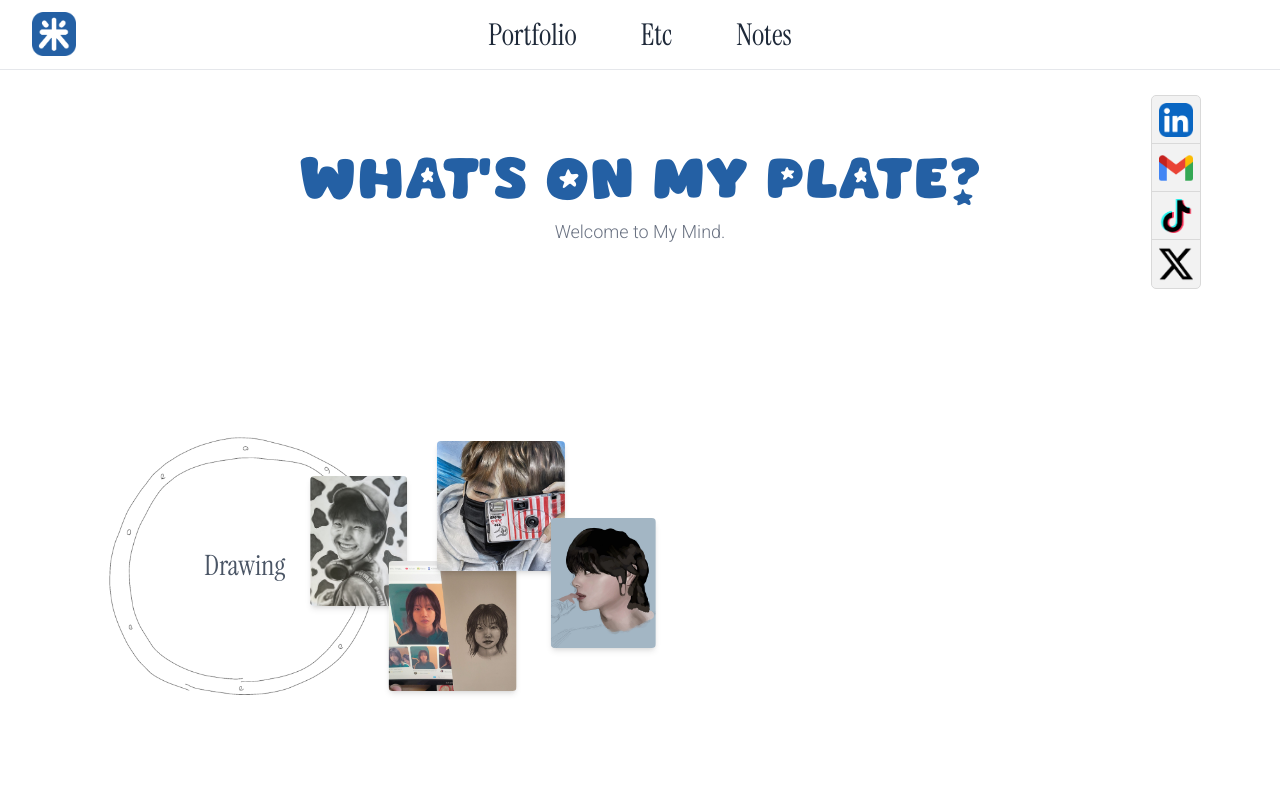
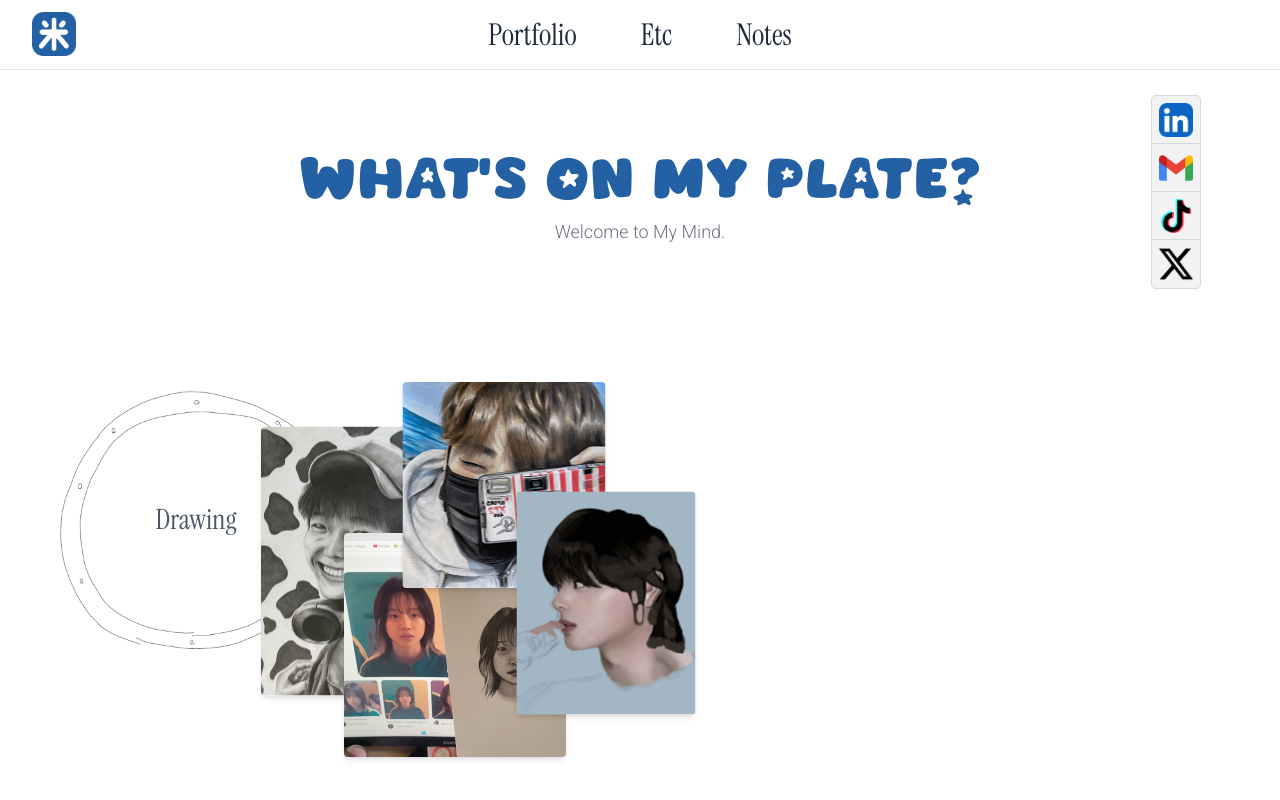
Before and after one commit to amyw41/personal-website, a Next.js app in the folder amy-wangs-jar/: page /etc in a window 1280 px wide. Shown: the top 800 px of the page. Built offline with nearby package versions, Linux system fonts and the light colour scheme.

Commit message:
img placement on plate

```diff
--- a/amy-wangs-jar/app/etc/page.tsx
+++ b/amy-wangs-jar/app/etc/page.tsx
@@ -14,12 +14,20 @@ import type { EtcCategorySlug } from "@/lib/etc";
 const SLIDE_UP_DURATION = 0.6;
 const STAGGER_STEP = 0.12;
 
+// Fixed desktop collage — a poster-style composition, not a responsive one.
+// The stage below is a literal 1277x1999px box that never grows or shrinks
+// with the viewport (see EtcPage: no scale factor anywhere, just
+// overflow-x-auto so a narrower window scrolls instead of squishing it).
+const STAGE_WIDTH = 1277;
+const STAGE_HEIGHT = 1999;
+const PLATE_SIZE = 280; // estimate — the mockup didn't give an exact measurement for the plate's own diameter
+
 type CollagePhoto = {
   src: string;
   caption: string;
-  x: number;
-  y: number;
-  width: number;
+  xPct: number; // left, as a % of STAGE_WIDTH
+  yPct: number; // top, as a % of STAGE_HEIGHT
+  width: number; // literal px, mockup-measured — matches the stage's own fixed coordinate space
   height: number;
   z: number;
 };
@@ -27,64 +35,62 @@ type CollagePhoto = {
 type CollageCategory = {
   slug: EtcCategorySlug;
   label: string;
-  plateX: number;
-  plateY: number;
+  plateXPct: number;
+  plateYPct: number;
   plateSize: number;
   photos: CollagePhoto[];
 };
 
-// Fixed desktop collage layout — every position/size below is a literal,
-// final pixel value (this is a poster-style composition, not a responsive
-// one: it renders identically at any window width, see STAGE_WIDTH/HEIGHT
-// and the overflow-x-auto wrapper below). These numbers aren't freehanded —
-// they're the resolved output of the previous anchor-point + compacting +
-// plate-attaching + viewport-scale pipeline, captured at scale 1 once that
-// pipeline's tuning (density, overlap, per-photo z/size overrides) was
-// finalized by eye across many iterations. Editing one photo now just means
-// changing that photo's own x/y/width/height/z here — nothing else to trace
-// through or recompute.
+// Every position/size below is mockup-measured, then run through two passes
+// by hand: each category's photos were pulled ~25% in toward their own
+// group's center (the raw mockup anchors read as separate floating photos,
+// not the dense overlapping stack the reference shows), and the whole
+// cluster was then shifted so its nearest photo bites ~75px into its
+// plate's edge (the raw anchors merely touch the plate, not overlap it).
+// These are the resolved numbers from that tuning — editing one photo now
+// just means changing its own field here directly, nothing to recompute.
 const GALLERY: CollageCategory[] = [
   {
     slug: "drawing",
     label: "Drawing",
-    plateX: 180,
-    plateY: 240,
-    plateSize: 280,
+    plateXPct: 14.1,
+    plateYPct: 9.7,
+    plateSize: PLATE_SIZE,
     photos: [
       {
         src: "/images/etc/drawing1.png",
         caption: "Graphite portrait on a cow-print background.",
-        x: 293.81,
-        y: 215.25,
-        width: 97.62,
-        height: 130,
+        xPct: 27.099,
+        yPct: 11.775,
+        width: 202,
+        height: 269,
         z: 1,
       },
       {
         src: "/images/etc/drawing2.png",
         caption: "Reference photo next to the finished sketch.",
-        x: 387.56,
-        y: 300,
-        width: 128.84,
-        height: 130,
+        xPct: 34.374,
+        yPct: 15.975,
+        width: 222,
+        height: 224,
         z: 2,
       },
       {
         src: "/images/etc/drawing3.png",
         caption: "Colored pencil self-portrait with a disposable camera.",
-        x: 435.56,
-        y: 180,
-        width: 128.11,
-        height: 130,
+        xPct: 38.199,
+        yPct: 7.975,
+        width: 203,
+        height: 206,
         z: 3,
       },
       {
         src: "/images/etc/drawing4.png",
         caption: "Digital portrait study in blue.",
-        x: 538.31,
-        y: 257.25,
-        width: 104.35,
-        height: 130,
+        xPct: 46.224,
+        yPct: 13.875,
+        width: 179,
+        height: 223,
         z: 4,
       },
     ],
@@ -92,87 +98,79 @@ const GALLERY: CollageCategory[] = [
   {
     slug: "nails",
     label: "Nails",
-    plateX: 970,
-    plateY: 664,
-    plateSize: 280,
+    plateXPct: 76.0,
+    plateYPct: 30.9,
+    plateSize: PLATE_SIZE,
     photos: [],
   },
   {
     slug: "dancing",
     label: "Dancing",
-    plateX: 180,
-    plateY: 1391,
-    plateSize: 280,
+    plateXPct: 14.1,
+    plateYPct: 67.2,
+    plateSize: PLATE_SIZE,
     photos: [
       {
         src: "/images/etc/dance1.png",
         caption: "Curtain call after a group recital.",
-        x: 331.86,
-        y: 1392.5,
-        width: 173.72,
-        height: 130,
+        xPct: 30.858,
+        yPct: 64.764,
+        width: 298,
+        height: 223,
         z: 1,
       },
       {
-        // Pushed behind everything as a deliberate background layer — its
-        // size is a bit smaller than the shared default so it holds its own
-        // on-screen footprint without dominating the layer stacked on top.
         src: "/images/etc/dance2.png",
         caption: "Chinese classical dance performance.",
-        x: 379.11,
-        y: 1488.5,
-        width: 168.25,
-        height: 126,
-        z: 0,
+        xPct: 34.533,
+        yPct: 71.439,
+        width: 223,
+        height: 167,
+        z: 2,
       },
       {
-        // Sent to the very back (below dance2) and enlarged since it's now
-        // the furthest-back layer.
         src: "/images/etc/dance3.png",
         caption: "Korean traditional hanbok dance.",
-        x: 524.61,
-        y: 1505,
-        width: 121.12,
-        height: 182,
-        z: -1,
+        xPct: 45.933,
+        yPct: 72.639,
+        width: 189,
+        height: 284,
+        z: 3,
       },
       {
         src: "/images/etc/dance4.png",
         caption: "Fan dance in blue stage light.",
-        x: 463.11,
-        y: 1319.75,
-        width: 195.34,
-        height: 130,
+        xPct: 41.133,
+        yPct: 61.164,
+        width: 290,
+        height: 193,
         z: 4,
       },
       {
         src: "/images/etc/dance5.png",
         caption: "Extension into an arabesque.",
-        x: 619.86,
-        y: 1418,
-        width: 195.39,
-        height: 130,
+        xPct: 53.358,
+        yPct: 66.039,
+        width: 248,
+        height: 165,
         z: 5,
       },
       {
-        // A narrow portrait crop sandwiched between wider landscape
-        // neighbors — bumped above everyone else in the stack so it doesn't
-        // get buried behind them.
         src: "/images/etc/dance6.png",
         caption: "Backstage at the Abstract Dance Challenge.",
-        x: 705.36,
-        y: 1277,
-        width: 97.78,
-        height: 130,
-        z: 9,
+        xPct: 62.108,
+        yPct: 56.989,
+        width: 176,
+        height: 234,
+        z: 6,
       },
       {
         src: "/images/etc/dance7.png",
         caption: "Fan in hand, between poses.",
-        x: 790.11,
-        y: 1409.75,
-        width: 195.45,
-        height: 130,
+        xPct: 69.708,
+        yPct: 65.664,
+        width: 218,
+        height: 145,
         z: 7,
       },
     ],
@@ -180,28 +178,12 @@ const GALLERY: CollageCategory[] = [
   {
     slug: "content",
     label: "Content",
-    plateX: 963,
-    plateY: 1866,
-    plateSize: 280,
+    plateXPct: 75.4,
+    plateYPct: 91.0,
+    plateSize: PLATE_SIZE,
     photos: [],
   },
 ];
-
-// Padding around the outermost plate/photo anchors so nothing clips at the
-// stage's own edge — covers a plate's own radius (140) plus a little
-// breathing room past the widest photo thumbnail.
-const STAGE_PADDING = 180;
-
-function computeStageSize(gallery: CollageCategory[]) {
-  const xs = gallery.flatMap((cat) => [cat.plateX, ...cat.photos.map((p) => p.x)]);
-  const ys = gallery.flatMap((cat) => [cat.plateY, ...cat.photos.map((p) => p.y)]);
-  return {
-    width: Math.max(...xs) - Math.min(...xs) + STAGE_PADDING * 2,
-    height: Math.max(...ys) - Math.min(...ys) + STAGE_PADDING * 2,
-  };
-}
-
-const { width: STAGE_WIDTH, height: STAGE_HEIGHT } = computeStageSize(GALLERY);
 
 export default function EtcPage() {
   return (
@@ -228,8 +210,8 @@ export default function EtcPage() {
                   aria-label={`View ${cat.label} photos`}
                   className="absolute"
                   style={{
-                    left: cat.plateX,
-                    top: cat.plateY,
+                    left: `${cat.plateXPct}%`,
+                    top: `${cat.plateYPct}%`,
                     transform: "translate(-50%, -50%)",
                   }}
                 >
@@ -250,8 +232,8 @@ export default function EtcPage() {
                     aria-label={`View ${cat.label} photos`}
                     className="absolute block"
                     style={{
-                      left: photo.x,
-                      top: photo.y,
+                      left: `${photo.xPct}%`,
+                      top: `${photo.yPct}%`,
                       width: photo.width,
                       height: photo.height,
                       transform: "translate(-50%, -50%)",
```
